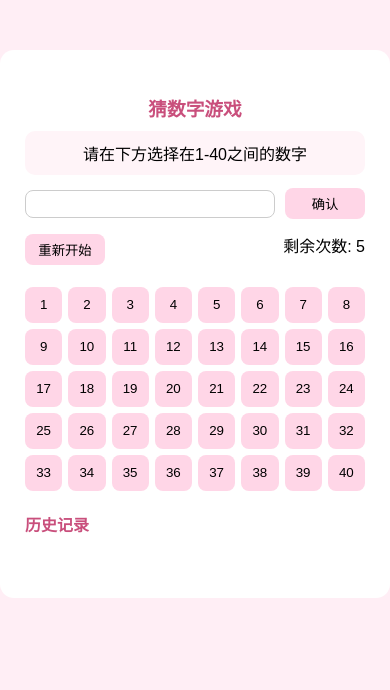
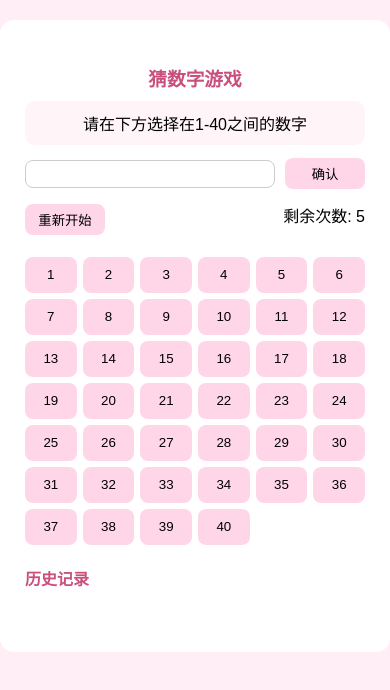
Before and after one commit to xiasu098-dev/a, a plain HTML site: page guess-number/index.html in a window 390 px wide. Drawn offline with Linux system fonts and the light colour scheme.

Commit message:
Refactor CSS for mobile support and button styles
Updated styles for mobile responsiveness and button interactions.

```diff
--- a/guess-number/style.css
+++ b/guess-number/style.css
@@ -1,49 +1,63 @@
 /* 页面背景 */
-body{
-  font-family: Arial, sans-serif;
-  background-color:#ffeef5;
-  margin:0;
-  display:flex;
-  justify-content:center;
-  align-items:flex-start;
-  min-height:100vh;
+body {
+  font-family: Microsoft YaHei, sans-serif;
+  background-color: #ffeef5;
+  margin: 0;
+  display: flex;
+  justify-content: center;
+  align-items: flex-start;
+  min-height: 100vh;
 }
 
-/* 游戏整体卡片 */
-.game{
-  background:white;
-  padding:25px;
-  margin-top:50px;
-  width:420px;
-  border-radius:14px;
+/* ✅ 去掉手机点击高亮 + 统一按钮颜色 */
+button {
+  -webkit-tap-highlight-color: transparent;
+  outline: none;
+  color: #000000;
+}
+
+button:focus,
+button:active {
+  outline: none;
+  color: #000000;
+}
+
+/* 游戏整体卡片（✅ 手机适配） */
+.game {
+  background: white;
+  padding: 25px;
+  margin-top: 20px;
+  width: 90%;
+  max-width: 420px;
+  border-radius: 14px;
 }
 
 /* 标题区 */
-.show_area{
-  text-align:center;
-  margin-bottom:20px;
+.show_area {
+  text-align: center;
+  margin-bottom: 20px;
 }
 
-.show_area h3{
-  color:#c94f7c;
-  margin-bottom:10px;
+.show_area h3 {
+  color: #c94f7c;
+  margin-bottom: 10px;
 }
 
 /* 信息显示 */
-#feedback{
-  background:#fff4f8;
-  padding:10px;
-  border-radius:10px;
-  margin:10px 0;
+#feedback {
+  background: #fff4f8;
+  padding: 10px;
+  border-radius: 10px;
+  margin: 10px 0;
 }
 
-#guess{
-  margin:5px 0;
+#guess {
+  margin: 5px 0;
   height: 14px;
 }
 
-.attempts{
-  margin-bottom:10px;
+.attempts {
+  margin-bottom: 10px;
 }
 
 /* 控制按钮 */
@@ -53,6 +67,7 @@ body{
   align-items: center;
   margin: 10px 0;
 }
+
 #guess {
   background: #ffffff;
   border: 1px solid #ccc;
@@ -81,57 +96,54 @@ body{
   background: #ffb3d1;
   transform: scale(1.05);
 }
-/* 数字按钮区域 */
-#buttons{
-  display:grid;
-  grid-template-columns:repeat(8,1fr);
-  gap:6px;
-  margin-top:15px;
+
+/* 数字按钮区域（✅ 自动适配手机） */
+#buttons {
+  display: grid;
+  grid-template-columns: repeat(auto-fit, minmax(50px, 1fr));
+  gap: 6px;
+  margin-top: 15px;
 }
 
 /* 数字按钮 */
-#buttons button{
-  background:#ffd6e7;
-  border:none;
-  height:36px;
-  border-radius:8px;
-  cursor:pointer;
+#buttons button {
+  background: #ffd6e7;
+  border: none;
+  height: 36px;
+  border-radius: 8px;
+  cursor: pointer;
 }
 
-#history-list{
-  list-style: none;      /* 去掉小圆点 */
+/* 历史记录 */
+.history_area {
+  margin-top: 20px;
+}
+
+.history_area h4 {
+  color: #c94f7c;
+}
+
+/* 历史记录网格 */
+#history-list {
+  list-style: none;
   padding-left: 0;
-
   display: grid;
-  grid-template-columns: repeat(8, 1fr); /* 和数字区一致 */
+  grid-template-columns: repeat(auto-fit, minmax(40px, 1fr));
   gap: 6px;
 }
 
-#history-list button{
-  width: 100%;           /* ⭐ 关键：撑满格子 */
+/* 历史记录按钮 */
+#history-list button {
+  width: 100%;
   height: 36px;
-
   background: #ffd6e7;
   border: none;
   border-radius: 8px;
   cursor: pointer;
-
   transition: 0.15s;
 }
 
-#buttons button:hover{
-  background:#ffb3d1;
+/* hover效果 */
+#buttons button:hover {
+  background: #ffb3d1;
 }
-
-/* 历史记录 */
-.history_area{
-  margin-top:20px;
-}
-
-.history_area h4{
-  color:#c94f7c;
-}
-
-#history-list{
-  padding-left:18px;
-}
```
Lines whose indentation alone changed are shown as unchanged.
